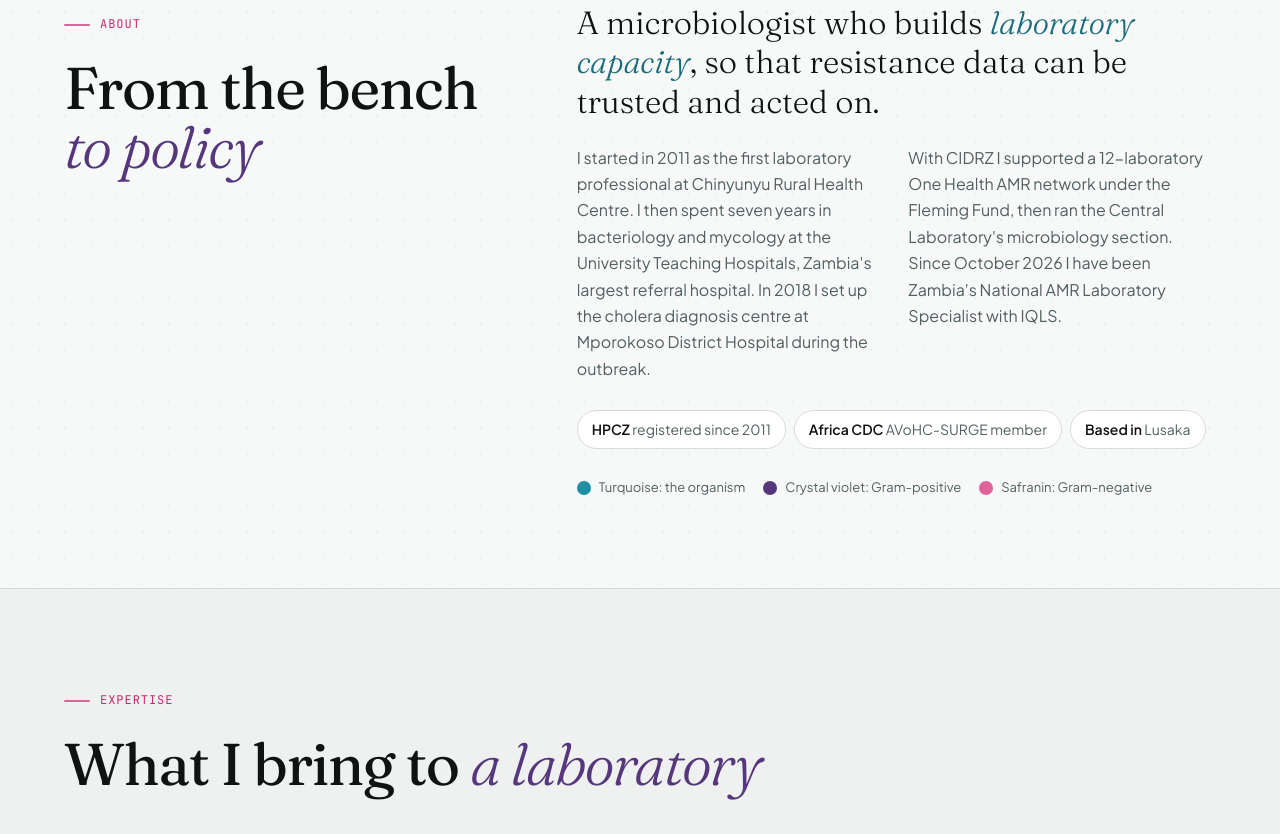
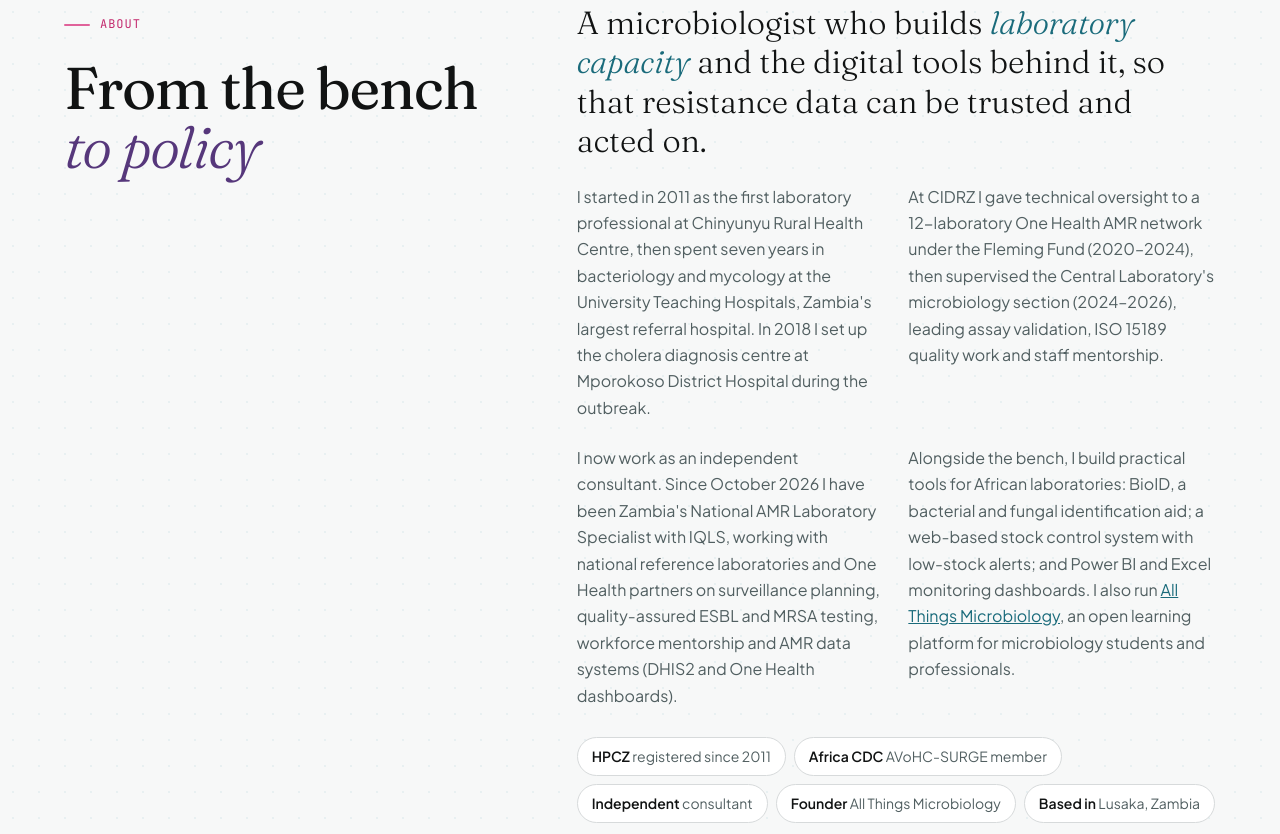
Before and after one commit to jojejr123/JCN-portfolio, a plain HTML site: page index.html in a window 1280 px wide. Shown: the part 1145-1979 px from the top of the page. Drawn offline with Linux system fonts and the light colour scheme.

Commit message:
Update README and About section
Expand README with profile summary, CV table, repo structure and update guide.
Refresh About section: current independent consulting role, CIDRZ dates,
digital tools (BioID, stock control, dashboards) and All Things Microbiology.

Co-Authored-By: Claude Opus 5.5 <noreply@anthropic.com>
Claude-Session: https://claude.ai/code/session_01LTcVPkE9zUwvsviicJ4yeL

```diff
--- a/index.html
+++ b/index.html
@@ -404,15 +404,19 @@ footer .wrap{display:flex;flex-wrap:wrap;justify-content:space-between;gap:12px}
   <div class="wrap about">
     <div class="head reveal"><p class="mono">About</p><h2>From the bench <em>to policy</em></h2></div>
     <div class="reveal">
-      <p class="big">A microbiologist who builds <em>laboratory capacity</em>, so that resistance data can be trusted and acted on.</p>
+      <p class="big">A microbiologist who builds <em>laboratory capacity</em> and the digital tools behind it, so that resistance data can be trusted and acted on.</p>
       <div class="body">
-        <p>I started in 2011 as the first laboratory professional at Chinyunyu Rural Health Centre. I then spent seven years in bacteriology and mycology at the University Teaching Hospitals, Zambia's largest referral hospital. In 2018 I set up the cholera diagnosis centre at Mporokoso District Hospital during the outbreak.</p>
-        <p>With CIDRZ I supported a 12-laboratory One Health AMR network under the Fleming Fund, then ran the Central Laboratory's microbiology section. Since October 2026 I have been Zambia's National AMR Laboratory Specialist with IQLS.</p>
+        <p>I started in 2011 as the first laboratory professional at Chinyunyu Rural Health Centre, then spent seven years in bacteriology and mycology at the University Teaching Hospitals, Zambia's largest referral hospital. In 2018 I set up the cholera diagnosis centre at Mporokoso District Hospital during the outbreak.</p>
+        <p>At CIDRZ I gave technical oversight to a 12-laboratory One Health AMR network under the Fleming Fund (2020–2024), then supervised the Central Laboratory's microbiology section (2024–2026), leading assay validation, ISO 15189 quality work and staff mentorship.</p>
+        <p>I now work as an independent consultant. Since October 2026 I have been Zambia's National AMR Laboratory Specialist with IQLS, working with national reference laboratories and One Health partners on surveillance planning, quality-assured ESBL and MRSA testing, workforce mentorship and AMR data systems (DHIS2 and One Health dashboards).</p>
+        <p>Alongside the bench, I build practical tools for African laboratories: BioID, a bacterial and fungal identification aid; a web-based stock control system with low-stock alerts; and Power BI and Excel monitoring dashboards. I also run <a href="https://allthingsmicrobiology.com" target="_blank" rel="noopener">All Things Microbiology</a>, an open learning platform for microbiology students and professionals.</p>
       </div>
       <ul class="facts">
         <li><b>HPCZ</b> registered since 2011</li>
         <li><b>Africa CDC</b> AVoHC-SURGE member</li>
-        <li><b>Based in</b> Lusaka</li>
+        <li><b>Independent</b> consultant</li>
+        <li><b>Founder</b> All Things Microbiology</li>
+        <li><b>Based in</b> Lusaka, Zambia</li>
       </ul>
       <div class="key" aria-label="Colour key">
         <span><i style="--k:#208EA4"></i>Turquoise: the organism</span>
```
Also changed, not shown: 1 other file.
